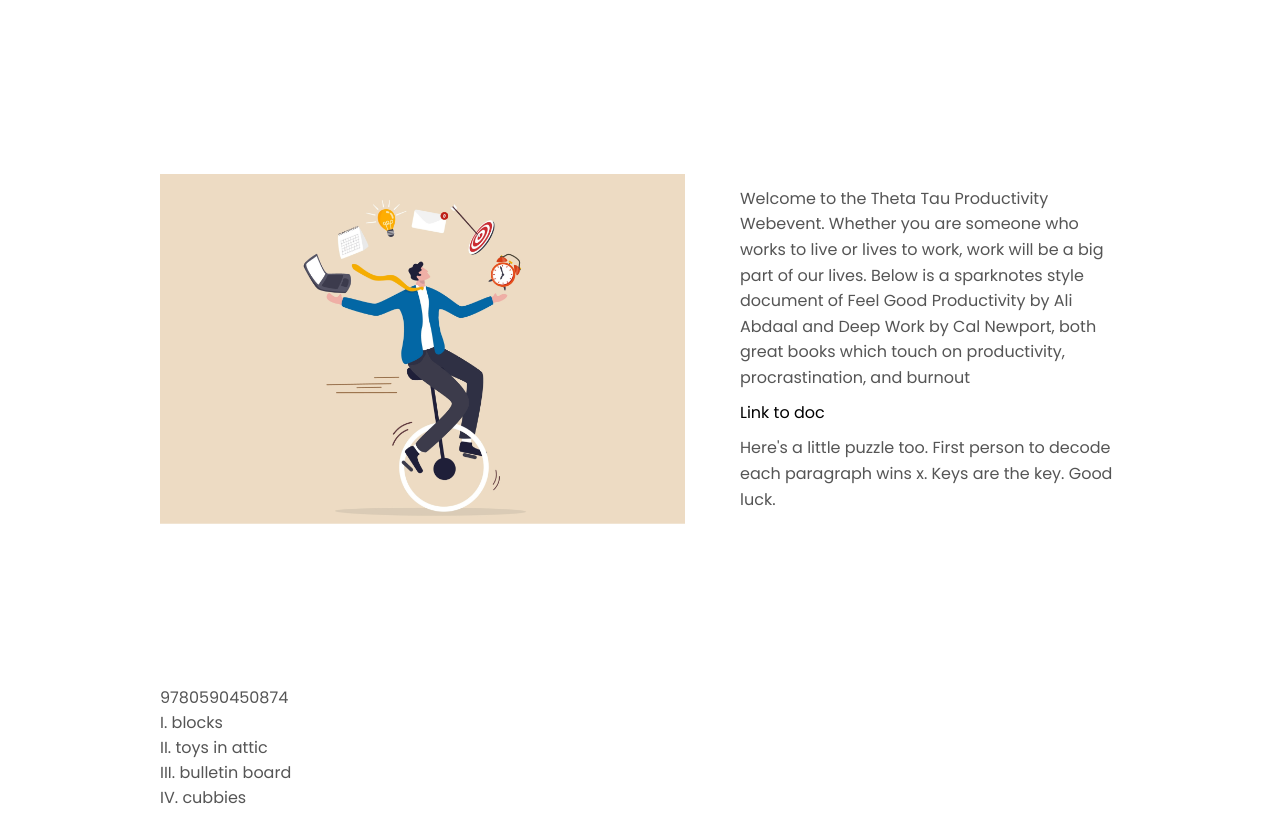
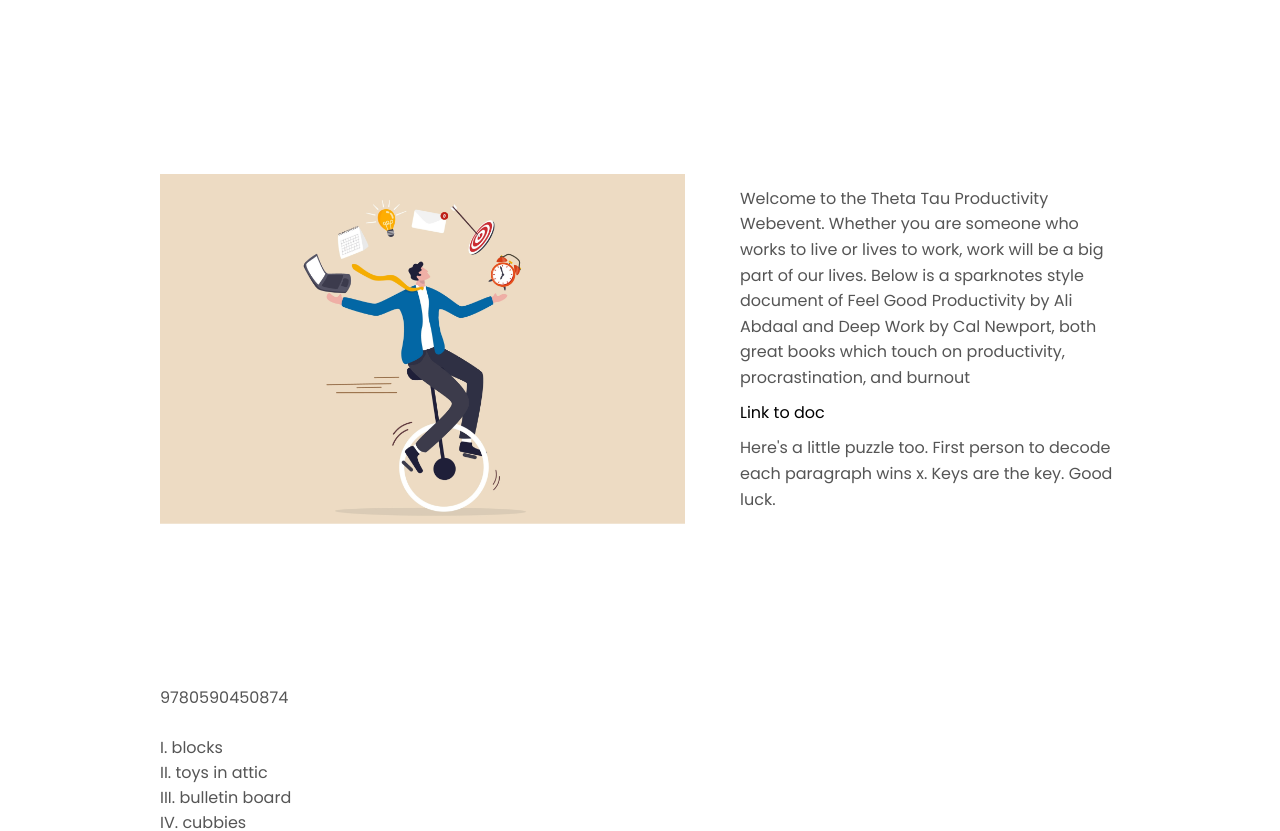
Before and after one commit to dustindghb/html-css-webevent, a plain HTML site: page index.html in a window 1280 px wide. Shown: the part 123-954 px from the top of the page. Drawn offline with Linux system fonts and the light colour scheme.

Commit message:
final touches

```diff
--- a/index.html
+++ b/index.html
@@ -63,7 +63,7 @@
 
     <section id="0">
         <p class="section_text_piece0a">
-            9780590450874 <br>
+            9780590450874 <br> <br>
             I. blocks <br>
             II. toys in attic <br>
             III. bulletin board <br>
```
